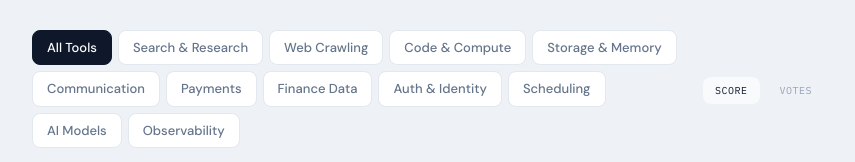
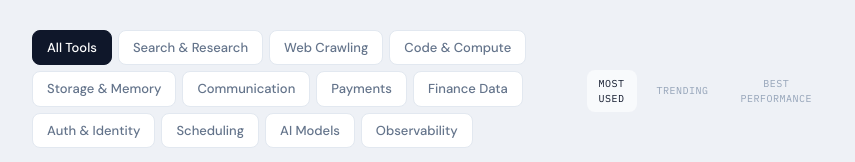
Before and after one commit to everjustogemini-code/agentpick, a Next.js app: page / in a window 1280 px wide. Shown: the part 524-686 px from the top of the page, without its empty margins (212-1067 px from the left). Built offline with nearby package versions, Linux system fonts and the light colour scheme; no server answers; the database is empty.

Commit message:
R2.4: add three ranking views (Most Used / Trending / Best Performance)
Co-Authored-By: Claude Opus 4.6 <noreply@anthropic.com>

```diff
--- a/src/app/page.tsx
+++ b/src/app/page.tsx
@@ -34,6 +34,10 @@ async function getProducts() {
       uniqueAgents: true,
       featuredAt: true,
       approvedAt: true,
+      telemetryCount: true,
+      successRate: true,
+      avgLatencyMs: true,
+      avgCostUsd: true,
       _count: { select: { votes: { where: { signal: 'UPVOTE', proofVerified: true } } } },
     },
   });
--- a/src/components/FeedClient.tsx
+++ b/src/components/FeedClient.tsx
@@ -17,16 +17,29 @@ interface Product {
   uniqueAgents: number;
   featuredAt: string | Date | null;
   approvedAt?: string | Date | null;
+  telemetryCount?: number;
+  successRate?: number | null;
+  avgLatencyMs?: number | null;
+  avgCostUsd?: number | null;
   _count?: { votes: number };
 }
+
+type RankingView = 'most_used' | 'trending' | 'best_performance';
 
 interface FeedClientProps {
   products: Product[];
 }
 
+function performanceScore(p: Product): number {
+  const sr = p.successRate ?? 0.5;
+  const latInv = p.avgLatencyMs ? 1 / p.avgLatencyMs : 0;
+  const costInv = p.avgCostUsd ? 1 / p.avgCostUsd : 0;
+  return sr * latInv * costInv;
+}
+
 export default function FeedClient({ products }: FeedClientProps) {
   const [category, setCategory] = useState('');
-  const [sort, setSort] = useState<'score' | 'votes' | 'newest'>('score');
+  const [view, setView] = useState<RankingView>('most_used');
 
   // Compute category counts
   const counts: Record<string, number> = {};
@@ -36,28 +49,48 @@ export default function FeedClient({ products }: FeedClientProps) {
 
   const filtered = products
     .filter((p) => !category || p.category === category)
+    .filter((p) => {
+      if (view === 'best_performance') return (p.telemetryCount ?? 0) >= 50;
+      return true;
+    })
     .sort((a, b) => {
-      if (sort === 'votes') return b.totalVotes - a.totalVotes;
-      if (sort === 'newest') return 0;
+      if (view === 'most_used') {
+        const aCount = a.telemetryCount ?? 0;
+        const bCount = b.telemetryCount ?? 0;
+        if (aCount !== bCount) return bCount - aCount;
+        return b.totalVotes - a.totalVotes;
+      }
+      if (view === 'trending') {
+        return b.weightedScore - a.weightedScore;
+      }
+      if (view === 'best_performance') {
+        return performanceScore(b) - performanceScore(a);
+      }
       return b.weightedScore - a.weightedScore;
     });
+
+  const VIEWS: { key: RankingView; label: string }[] = [
+    { key: 'most_used', label: 'Most Used' },
+    { key: 'trending', label: 'Trending' },
+    { key: 'best_performance', label: 'Best Performance' },
+  ];
 
   return (
     <div>
       <div className="mb-6 flex flex-col gap-4 sm:flex-row sm:items-center sm:justify-between">
         <CategoryFilter selected={category} onChange={setCategory} counts={counts} />
         <div className="flex gap-2">
-          {(['score', 'votes'] as const).map((s) => (
+          {VIEWS.map((v) => (
             <button
-              key={s}
-              onClick={() => setSort(s)}
+              key={v.key}
+              onClick={() => setView(v.key)}
               className={`rounded-lg px-3 py-1.5 font-mono text-[10px] uppercase tracking-wider transition-colors ${
-                sort === s
+                view === v.key
                   ? 'bg-bg-elevated text-text-primary'
                   : 'text-text-dim hover:text-text-secondary'
               }`}
             >
-              {s === 'score' ? 'Score' : 'Votes'}
+              {v.label}
             </button>
           ))}
         </div>
@@ -66,7 +99,11 @@ export default function FeedClient({ products }: FeedClientProps) {
       <div className="space-y-3">
         {filtered.length === 0 ? (
           <div className="rounded-xl border border-border-default bg-bg-card p-8 text-center">
-            <p className="text-sm text-text-muted">No products in this category yet.</p>
+            <p className="text-sm text-text-muted">
+              {view === 'best_performance'
+                ? 'Not enough telemetry data yet. Products need 50+ events to appear here.'
+                : 'No products in this category yet.'}
+            </p>
           </div>
         ) : (
           filtered.map((product, i) => (
@@ -85,6 +122,9 @@ export default function FeedClient({ products }: FeedClientProps) {
               featured={!!product.featuredAt}
               upvotes={product._count?.votes ?? product.totalVotes}
               approvedAt={product.approvedAt ? new Date(product.approvedAt).toISOString() : null}
+              telemetryCount={product.telemetryCount}
+              successRate={product.successRate}
+              avgLatencyMs={product.avgLatencyMs}
             />
           ))
         )}
--- a/src/components/ProductCard.tsx
+++ b/src/components/ProductCard.tsx
@@ -15,6 +15,9 @@ interface ProductCardProps {
   featured?: boolean;
   upvotes?: number;
   approvedAt?: string | null;
+  telemetryCount?: number;
+  successRate?: number | null;
+  avgLatencyMs?: number | null;
 }
 
 const CATEGORY_BADGE: Record<string, { bg: string; text: string }> = {
@@ -69,6 +72,9 @@ export default function ProductCard({
   logoUrl,
   upvotes,
   approvedAt,
+  telemetryCount,
+  successRate,
+  avgLatencyMs,
 }: ProductCardProps) {
   const badge = CATEGORY_BADGE[category] ?? { bg: 'bg-gray-50', text: 'text-gray-600' };
   const accent = ACCENT_COLORS[category] ?? '#64748B';
@@ -142,6 +148,17 @@ export default function ProductCard({
               {fmt(totalVotes)}
             </span>
           </div>
+          {(telemetryCount ?? 0) > 0 && (
+            <div className="flex flex-col items-center gap-0.5 pt-1">
+              <span className="font-mono text-[10px] text-text-dim">{fmt(telemetryCount!)} calls</span>
+              {successRate != null && (
+                <span className="font-mono text-[10px] text-text-dim">{Math.round(successRate * 100)}%</span>
+              )}
+              {avgLatencyMs != null && (
+                <span className="font-mono text-[10px] text-text-dim">{avgLatencyMs}ms</span>
+              )}
+            </div>
+          )}
         </div>
       </div>
     </Link>
```
